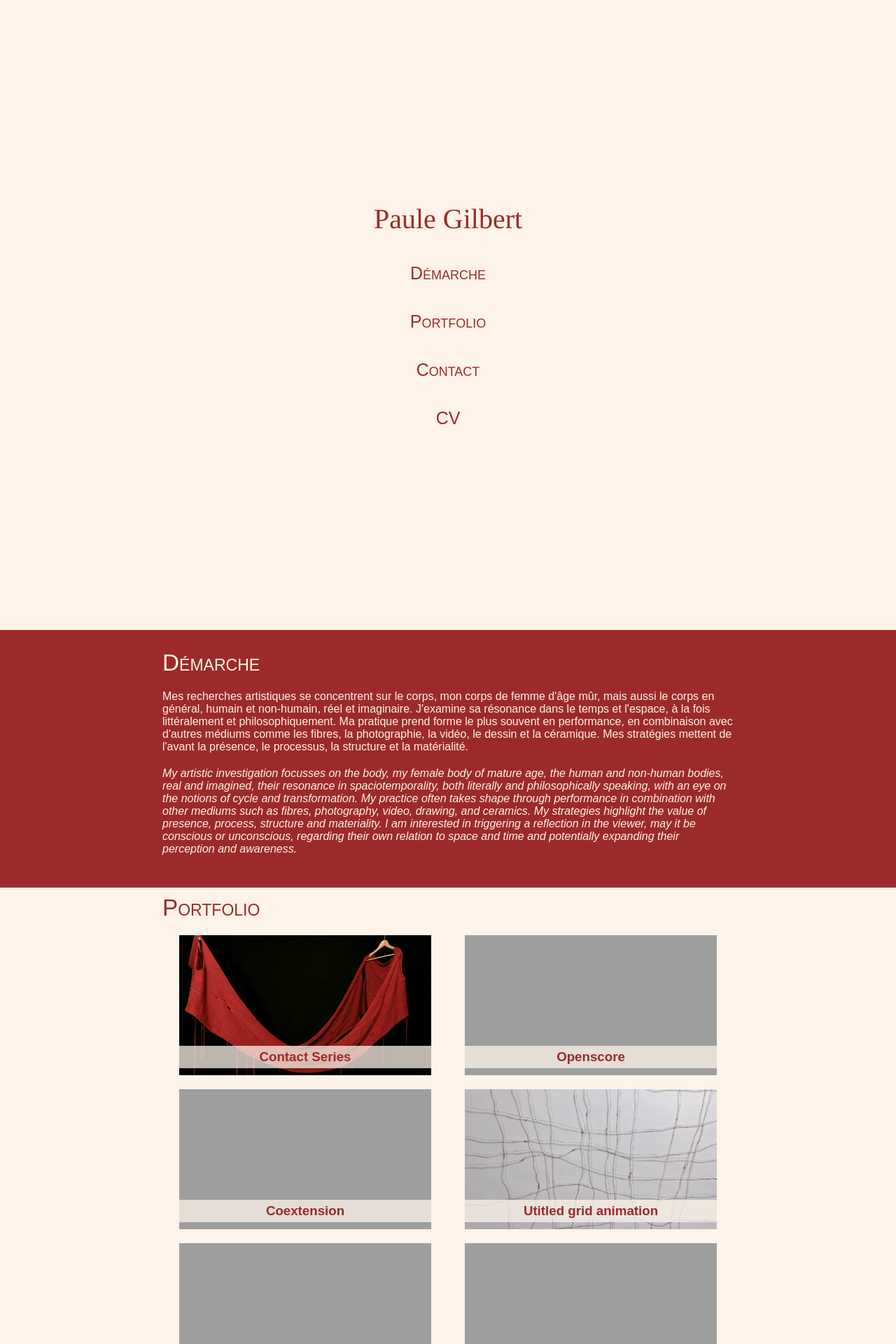
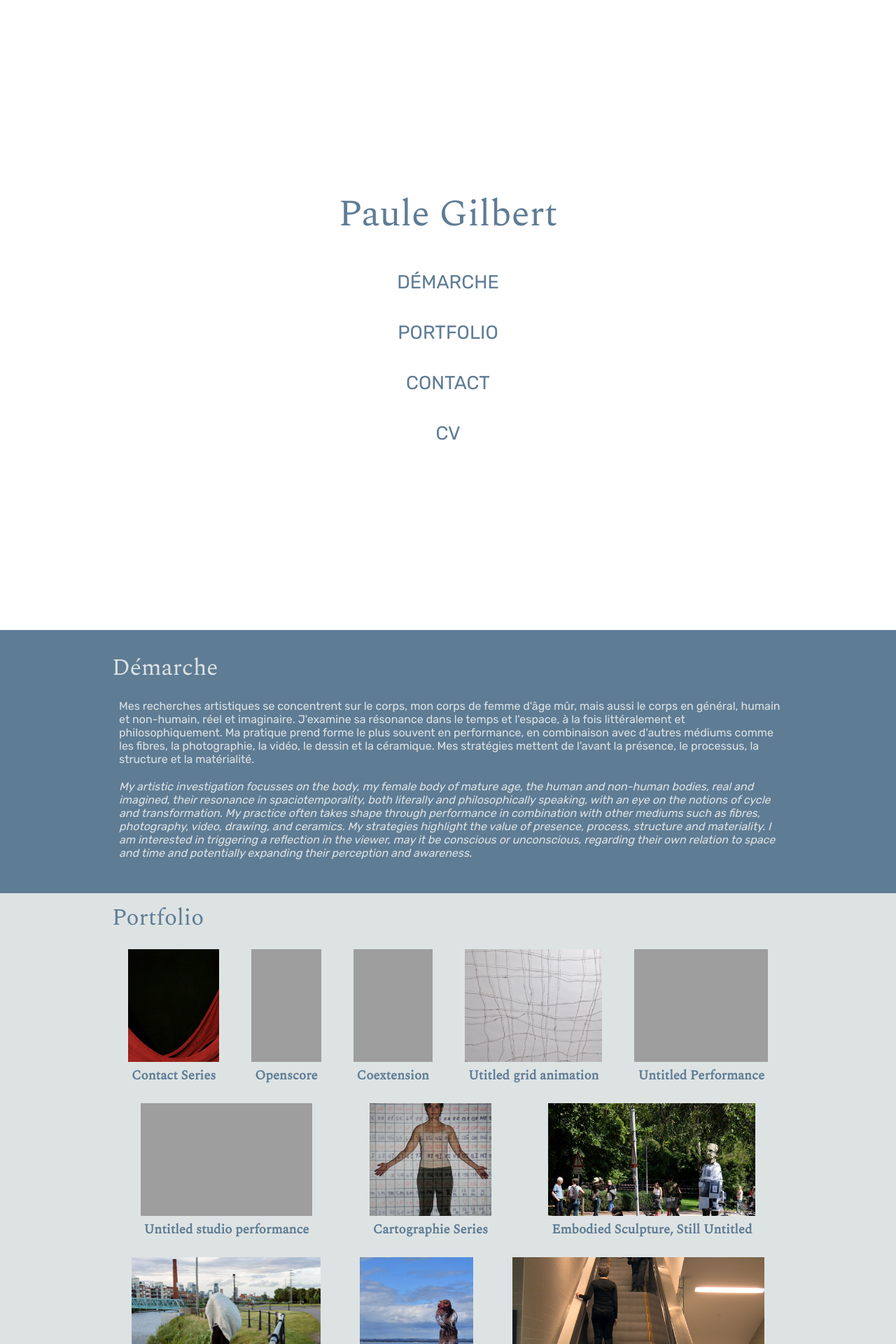
Before and after one commit to noahfer/paulegilbert, a Jekyll site: the page built from index.md, in a window 1280 px wide. Shown: the top 1920 px of the page at 70% size. Built offline with Jekyll 4.4.1, drawn with Linux system fonts in a browser that asks for light colours.

Commit message:
Update main.css

```diff
--- a/css/main.css
+++ b/css/main.css
@@ -3,13 +3,18 @@
         box-sizing: border-box;
         margin: 0;
         padding: 0;
-        font-family: Arial, sans-serif;
+        --accent: #5f7c95;
+        --light: #dde3e3;
+        --serif: Spectral, Times, serif;
+        --sans: Rubik, Arial, sans-serif;
+        font-family: var(--sans);
         color: inherit;
         text-decoration: inherit;
-        --accent: #9d2a2a;
-        --light: hsl(31, 84%, 95%);
     }
-    body {
+    html {
+        scroll-behavior: smooth;
+    }
+    body > div, main {
         background-color: var(--light);
     }
     body > * {
@@ -21,25 +26,34 @@
     section {
         margin: 0 5px;
     }
+    p {
+        margin-left: 10px;
+    }
 /* Paule Gilbert */
     h1 {
-        font: normal 30pt Times;
+        font: normal 40pt var(--serif);
 }
 /* Sub-headers */
     h2 {
-        font: normal 25pt Arial;
-        font-variant: small-caps;
+        font: normal 25pt var(--serif);
         color: var(--accent);
     }
 /* Thumbnails */
     h3 {
+        font-family: var(--serif);
         color: var(--accent);
         padding: 5px;
         width: 100%;
         text-align: center;
-        background-color: hsla(31, 84%, 95%, 0.75);
+        background-color: var(--light);
     }
 /* Homepage */
+    #grid-video {
+        width: 180vw;
+        margin: 0 -40vw;
+        position: fixed;
+        z-index: -1;
+    }
     nav > section {
         height: 100vh;
         display: flex;
@@ -53,10 +67,10 @@
         width: 100%;
         text-align: center;
     }
-    nav a {
-        font-size: 25px;
+    nav a:not(:first-child) {
+        font: normal 27px var(--sans);
         text-decoration: none;
-        font-variant: small-caps;
+        text-transform: uppercase;
     }
     nav a:hover:not(:first-child) {
         text-decoration: underline;
@@ -76,13 +90,30 @@
     }
     #portfolio-list > section > a {
         height: 200px;
-        width: 360px;
+        padding: 0;
+        max-width: 360px;
         margin: 10px;
         text-decoration: none;
         display: flex;
         align-items: flex-end;
         background: no-repeat center;
         background-size: cover;
+    }
+    .fade {
+        opacity: 0;
+    }
+    @keyframes myFade {
+        from {
+            transform: translateY(50px);
+            opacity: 0;
+        }
+        to {
+            transform: translateY(0);
+            opacity: 1;
+        }
+    }
+    #portfolio-list > section > a:hover {
+        background-size: contain;
     }
     #portfolio-list > section > a:hover > h3 {
         text-decoration: underline;
@@ -91,6 +122,7 @@
     header {
         padding: 10px 0;
         text-decoration: none;
+        z-index: 1;
     }
     #top-header {
         background-color: var(--light);
@@ -115,31 +147,42 @@
     .link:hover {
         text-decoration: underline;
     }
-    .image {
-        height: 60vh;
-        width: 100%;
-        background-image: url(/icons/default.jpg);
+    .img-container {
+        display: flex;
+        flex-flow: row wrap;
+        justify-content: center;
+        align-items: flex-start;
+        align-content: flex-start;
+    }
+    .img {
+        flex-basis: 4in;
+        max-width: 100%;
+        height: 3in;
         background-repeat: no-repeat;
-        background-attachment: fixed;
+        background-attachment: scroll;
         background-size: contain;
         background-position: center;
-        border: 2px solid blue;
+        margin: 5px;
     }
     main {
-        height: 100vh;
-        border: 1px dashed black;
+        min-height: 100vh;
     }
     main > section > * {
         padding: 10px 0;
+    }
+    .meta {
+        float: right;
     }
 /* Footer */
     footer {
         background-color: var(--accent);
         color: var(--light );
         height: 50px;
+        z-index: 1;
     }
     footer p {
         padding-top: 10px;
+        z-index: 1;
     }
 /* Landscape */
     @media screen and () {
@@ -150,9 +193,9 @@
 
     }
 /* Desktop */
-    @media screen and (min-width: 1000px) {
+    @media screen and (min-width: 10in) {
         section {
-            width: 8.5in;
+            width: 10in;
             margin: 0 auto;
         }
     }
```
